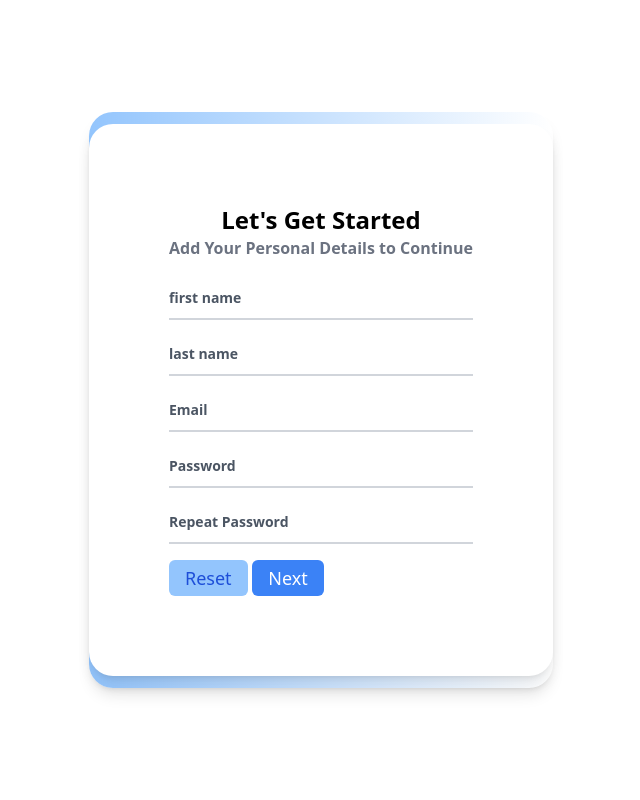
After one commit to kfifel/Gestion-RDV-Hopital, a PHP site: page /SingUp.php in a window 1280 px wide. The commit adds this page. Shown: the whole page, without its empty margins (319-959 px from the left). Run offline with PHP 8.4, Linux system fonts and the light colour scheme; some libraries are stand-ins or nearby versions.

Commit message:
add index, sign-in, and sing-up pages | add authentication class css of index

```diff
--- /dev/null
+++ b/SingUp.php
@@ -0,0 +1,63 @@
+<!DOCTYPE html>
+<html lang="en">
+<head>
+    <meta charset="UTF-8">
+    <meta http-equiv="X-UA-Compatible" content="IE=edge">
+    <meta name="viewport" content="width=device-width, initial-scale=1.0">
+    <title>Document</title>
+    <script src="https://cdn.tailwindcss.com"></script>
+</head>
+<body>
+<form method="post" action="test.php" name="registerform">
+<div class="min-h-screen   flex flex-col justify-center ">
+        <div class="relative py-3 max-w-xl sm:mx-auto">
+        <div
+                class="absolute inset-0 bg-gradient-to-r from-blue-300 bto-blue-600 shadow-lg transform rounded-3xl">
+            </div>
+            <div class="relative   bg-white shadow-lg rounded-3xl sm:p-20">
+                <div class="max-w-md mx-auto">
+                <div>
+                        <h1 class=" flex justify-center text-2xl font-semibold">Let's Get Started </h1>
+                    </div>
+                    <div>
+                    <h6 class=" mb-5 text-gray-500 font-semibold">Add Your Personal Details to Continue</h6>
+                    </div>
+                    <div class="divide-y divide-gray-200">
+                        <div class=" text-base  space-y-4 text-gray-700 text-lg leading-7">
+
+                        <div class="relative">
+                           <input type="text" name="first_name" class="peer placeholder-transparent h-10 w-full border-b-2 border-gray-300 text-gray-900 outline-none borer-rose-600" placeholder="Email address" required />
+                           <label class="absolute left-0 -top-3.5 text-gray-600 text-sm  peer-placeholder-shown:text-gray-440 peer-placeholder-shown:top-2 transition-all peer-focus:-top-3.5 peer-focus:text-gray-600 peer-focus:text-sm"><b>first name</b></label>
+                        </div>
+
+                        <div class="relative">
+                           <input type="text" name="last_name" class="peer placeholder-transparent h-10 w-full border-b-2 border-gray-300 text-gray-900 outline-none borer-rose-600" placeholder="Email address" required />
+                           <label class="absolute left-0 -top-3.5 text-gray-600 text-sm  peer-placeholder-shown:text-gray-440 peer-placeholder-shown:top-2 transition-all peer-focus:-top-3.5 peer-focus:text-gray-600 peer-focus:text-sm"><b>last name</b></label>
+                        </div>
+
+                        <div class="relative">
+                            <input type="email" name="email" class="peer placeholder-transparent h-10 w-full border-b-2 border-gray-300 text-gray-900 outline-none borer-rose-600" placeholder="Email address" required />
+                            <label class="absolute left-0 -top-3.5 text-gray-600 text-sm  peer-placeholder-shown:text-gray-440 peer-placeholder-shown:top-2 transition-all peer-focus:-top-3.5 peer-focus:text-gray-600 peer-focus:text-sm"><b>Email</b></label>
+                        </div>
+                        <div class="relative">
+                            <input type="password" name="password" class="peer placeholder-transparent h-10 w-full border-b-2 border-gray-300 text-gray-900 outline-none borer-rose-600" placeholder="Email address" auto_complete="off" required />
+                            <label class="absolute left-0 -top-3.5 text-gray-600 text-sm  peer-placeholder-shown:text-gray-440 peer-placeholder-shown:top-2 transition-all peer-focus:-top-3.5 peer-focus:text-gray-600 peer-focus:text-sm"><b>Password</b></label>
+                        </div>
+                            <div class="relative">
+                           <input type="password" name="passwordrepeat" class="peer placeholder-transparent h-10 w-full border-b-2 border-gray-300 text-gray-900 outline-none borer-rose-600" placeholder="Email address" auto_complete="off" required />
+                           <label class="absolute left-0 -top-3.5 text-gray-600 text-sm  peer-placeholder-shown:text-gray-440 peer-placeholder-shown:top-2 transition-all peer-focus:-top-3.5 peer-focus:text-gray-600 peer-focus:text-sm"><b>Repeat Password</b></label>
+                        </div>
+
+                        <div class="relative">
+                                <button  type="submit" name="restart" class="bg-blue-300 text-blue-700 rounded-md px-4 py-1">Reset</button>
+                                <button  type="submit" name="save" class="bg-blue-500 text-white rounded-md px-4 py-1">Next</button>
+                        </div>
+                       </div>
+                    </div>
+                </div>
+            </div>
+        </div>
+    </div>
+ </form>
+ </body>
+ </html>
```
Also changed, not shown: SingIn.php (added, +60 -0 lines), assets/css/main.css (+7 -0 lines), controller/Authentification.php (added, +53 -0 lines), index.php (+25 -0 lines), assets/img/bg01.jpg (added), assets/img/le-personnel-medical.png (added), assets/img/liver-disease-treatment-modern-process-design-concept-vector.jpg (added).
